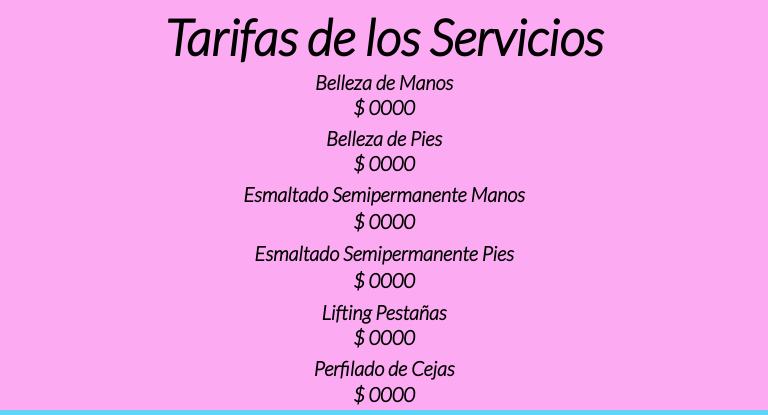
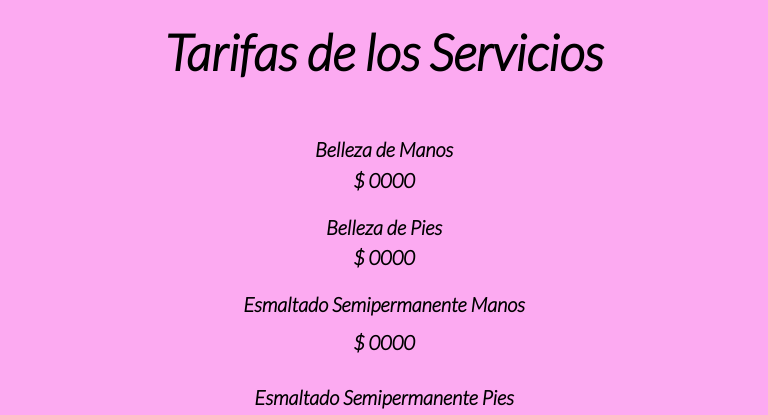
Before and after one commit to nachiorsx/ddestetica2, a plain HTML site: page pages/tarifas.html in a window 768 px wide. Shown: the part 268-683 px from the top of the page. Drawn offline with Linux system fonts and the light colour scheme.

Commit message:
2da entrega proyecto version 2.0

```diff
--- a/style.css
+++ b/style.css
@@ -1065,6 +1065,35 @@ footer p{
         padding: 3%;
         margin-bottom: 5%;
     }
+    /* Clases Tarifas.html */
+    /* Titulo */
+    .titulo{
+        margin-top: 3%;
+        margin-bottom: 3%;
+        font-size: 35px;
+    }
+    /* Section Tarifas */
+    .sectionTarifas{
+        display: flex;
+        flex-direction: column;
+        align-items: center;
+        margin-top: 3%;
+        margin-bottom: 3%;
+    }
+    /* Alineacion Servicios */
+    .servicios{
+        margin-top: 3%;
+        margin-bottom: 3%;
+        font-size: 20px;
+        font-weight: 700;
+    }
+    /* Alineacion Tarifa */
+    .tarifa{
+        margin-top: 5%;
+        margin-bottom: 5%;
+        font-size: 20px;
+        font-weight: 700;
+    }
     /* Clases Galeria */
     /* Titulo */
     .mainGaleria{
```
